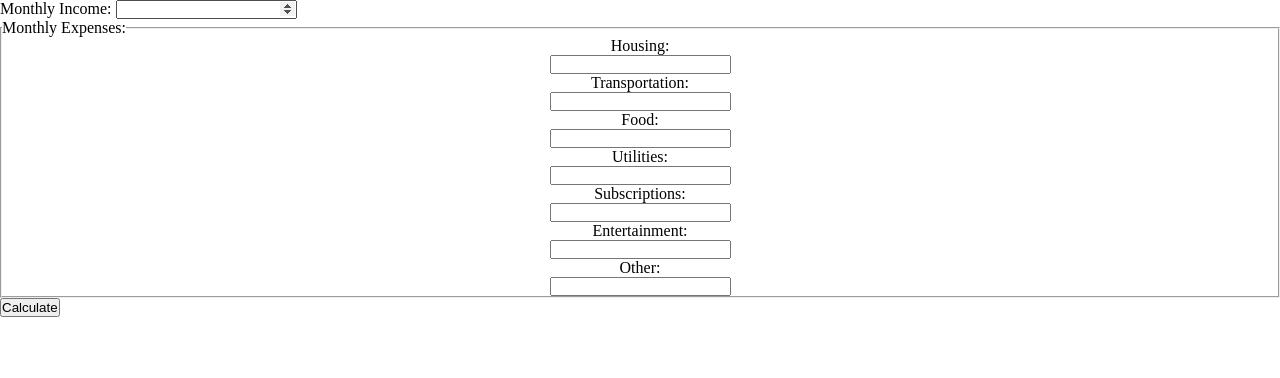
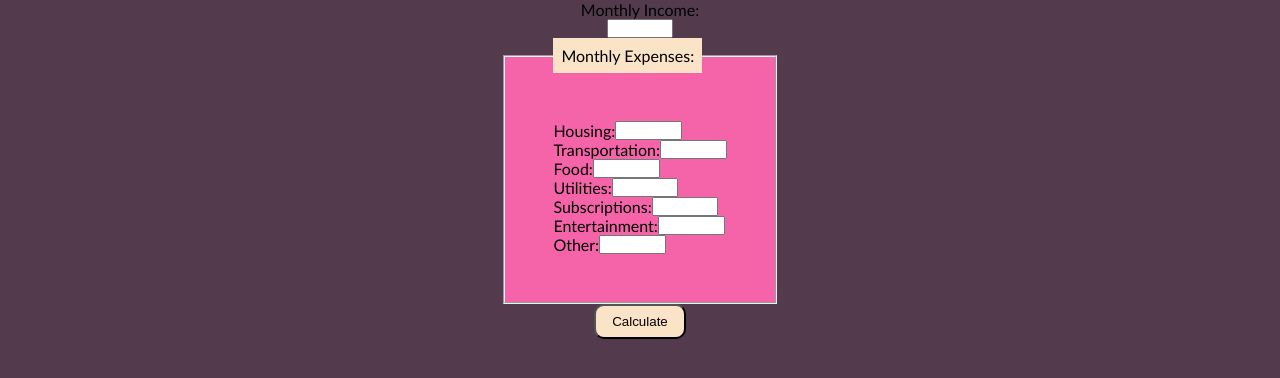
Before and after one commit to hurley-matt/budget-app, a website built with webpack: page src/template.html in a window 1280 px wide. Built offline with nearby package versions, Linux system fonts and the light colour scheme.

Commit message:
Started layout and styles

```diff
--- a/src/styles.css
+++ b/src/styles.css
@@ -4,9 +4,48 @@
   box-sizing: border-box;
 }
 
-#form,
-fieldset {
+:root {
+  font-family: "Gill Sans", "Gill Sans MT", Calibri, "Trebuchet MS", sans-serif;
+  --primary: #533b4d;
+  --secondary: #f564a9;
+  --button: #fae3c6;
+  --font: #2274a5;
+}
+
+body {
+  background-color: var(--primary);
+}
+
+form {
   display: flex;
   flex-direction: column;
   align-items: center;
 }
+
+fieldset {
+  padding: 3rem;
+  background-color: var(--secondary);
+}
+
+.form-item {
+  display: flex;
+}
+
+button {
+  padding: 0.5rem 1rem;
+  border-radius: 10px;
+  background-color: var(--button);
+}
+
+legend {
+  background-color: var(--button);
+  padding: 0.5rem;
+}
+
+button:hover {
+  background-color: yellow;
+}
+
+input {
+  width: 9ch;
+}
--- a/src/template.html
+++ b/src/template.html
@@ -11,22 +11,36 @@
       <input type="number" id="income" name="income" />
       <fieldset>
         <legend>Monthly Expenses:</legend>
+        <div class="form-item">
           <label for="housing">Housing:</label>
           <input type="number" id="housing" name="housing" />
-        <label for="car">Transportation:</label>
+        </div>
+        <div class="form-item">
+          <label for="transportation">Transportation:</label>
           <input type="number" id="transportation" name="transportation" />
+        </div>
+        <div class="form-item">
           <label for="food">Food:</label>
-        <input type="food" id="food" name="food" />
+          <input type="number" id="food" name="food" />
+        </div>
+        <div class="form-item">
           <label for="utilities">Utilities:</label>
           <input type="number" id="utilities" name="utilities" />
+        </div>
+        <div class="form-item">
           <label for="subscriptions">Subscriptions:</label>
           <input type="number" id="subscriptions" name="subscriptions" />
+        </div>
+        <div class="form-item">
           <label for="entertainment">Entertainment:</label>
           <input type="number" id="entertainment" name="entertainment" />
+        </div>
+        <div class="form-item">
           <label for="other">Other:</label>
           <input type="number" id="other" name="other" />
+        </div>
       </fieldset>
+      <button type="button">Calculate</button>
     </form>
-    <button type="button">Calculate</button>
   </body>
 </html>
```
Lines whose indentation alone changed are shown as unchanged.
